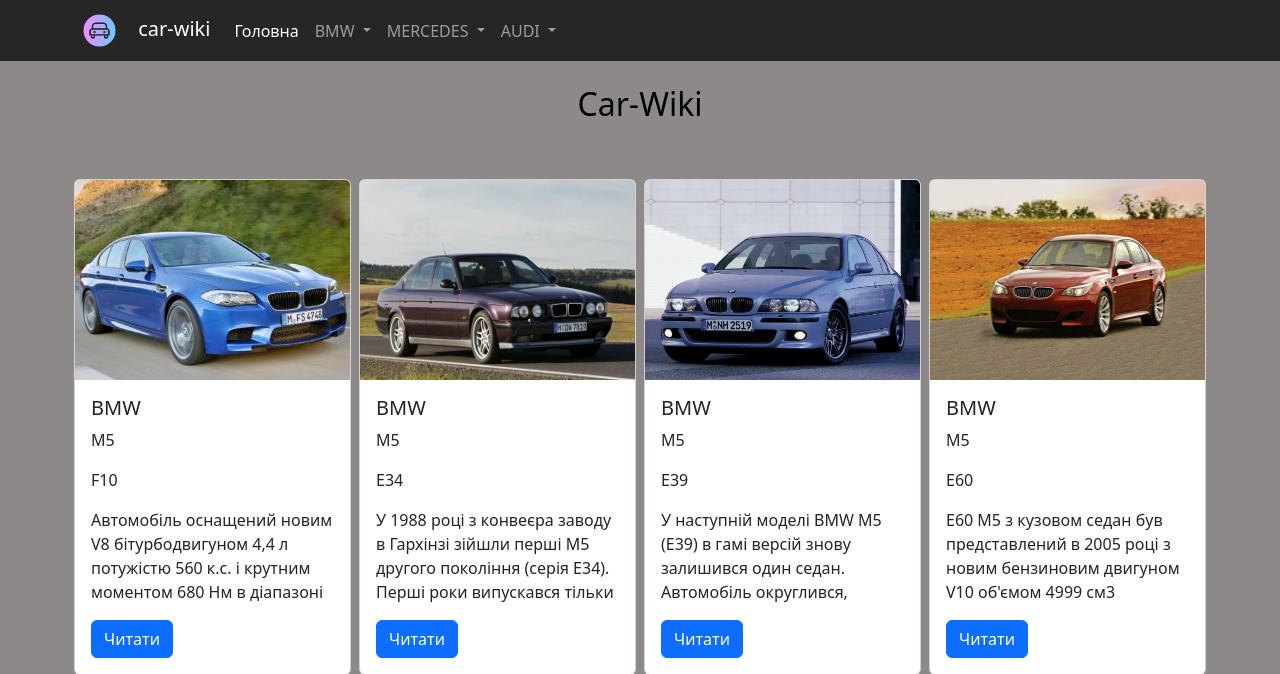
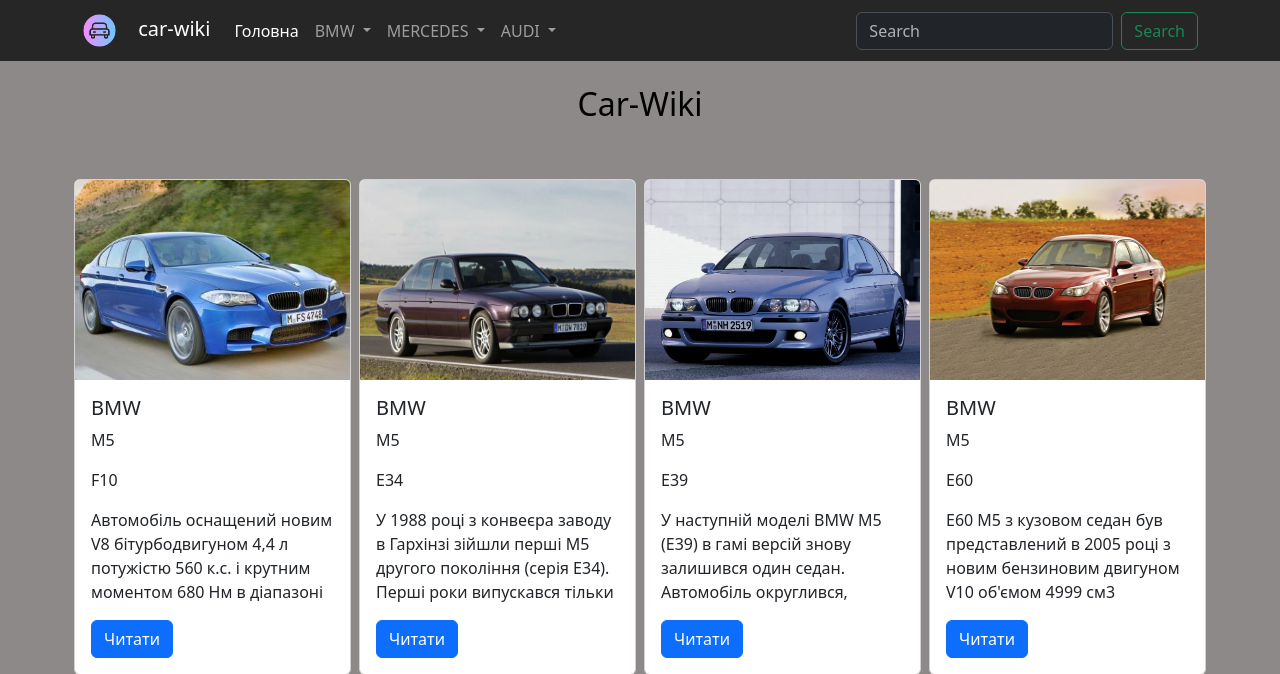
Before and after one commit to ChikLow/wikicaria, a Flask app: page / in a window 1280 px wide. Shown: the top 674 px of the page. Run offline with Flask 3, Linux system fonts and the light colour scheme; data comes from the database, SQL or seed files in the repository; both versions use the stored data as it was after the commit.

Commit message:
chinazes

```diff
--- a/templates/menu.html
+++ b/templates/menu.html
@@ -53,6 +53,10 @@
             </ul>
           </li>
         </ul>
+        <form class="d-flex" role="search">
+          <input class="form-control me-2" type="search" placeholder="Search" aria-label="Search">
+          <button class="btn btn-outline-success" type="submit">Search</button>
+        </form>
       </div>
     </div>
   </nav>
```
Also changed, not shown: cars.db, static/img/mercedes-c63-w204.jpg (added), static/img/mercedes-c63-w206.jpg (deleted).
